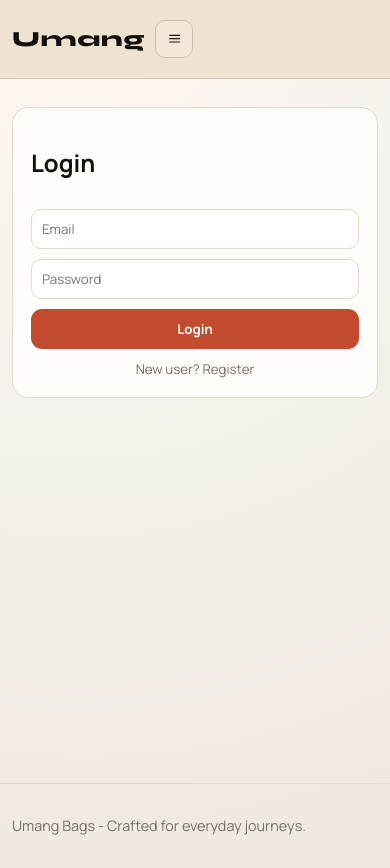
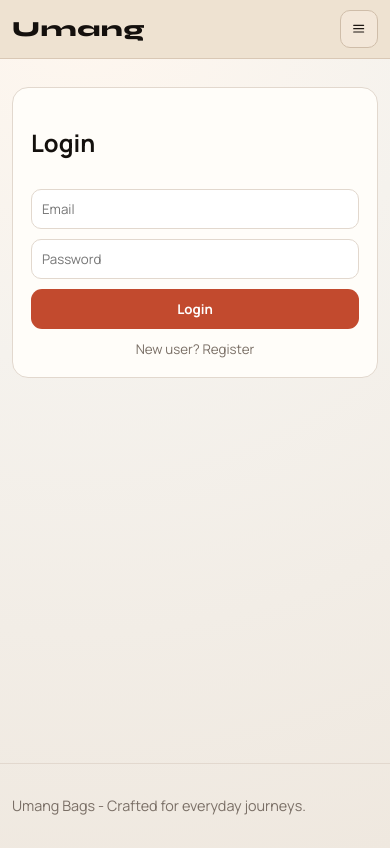
Before and after one commit to umangenterprise/newpolo, a React app in the folder frontend/: page /auth in a window 390 px wide. Built offline with nearby package versions, Linux system fonts and the light colour scheme; no server answers; the HTML template or start-up script is replaced by a standard one.

Commit message:
Fix mobile navbar overflow

```diff
--- a/frontend/src/index.css
+++ b/frontend/src/index.css
@@ -104,6 +104,7 @@ main {
   font-weight: 800;
   font-size: 1.35rem;
   letter-spacing: 0.04em;
+  flex: 0 0 auto;
 }
 
 .nav-links {
@@ -1121,12 +1122,12 @@ button.primary-btn {
 
 @media (max-width: 860px) {
   .nav-inner {
-    grid-template-columns: 1fr auto auto;
+    gap: 12px;
   }
 
   .nav-links,
   .search {
-    grid-column: 1 / -1;
+    max-width: none;
   }
 
   .products-grid {
@@ -1173,15 +1174,21 @@ button.primary-btn {
   }
 
   .nav-inner {
-    height: auto;
+    min-height: 0;
     padding: 10px 0;
     gap: 10px;
-    grid-template-columns: 1fr auto auto;
+    flex-wrap: wrap;
     align-items: center;
+  }
+
+  .logo {
+    flex: 1 1 auto;
+    min-width: 0;
   }
 
   .mobile-menu-toggle {
     display: grid;
+    margin-left: auto;
   }
 
   .nav-links,
@@ -1194,8 +1201,8 @@ button.primary-btn {
   .search.mobile-open,
   .nav-actions.mobile-open {
     display: flex;
-    grid-column: 1 / -1;
     width: 100%;
+    order: 10;
   }
 
   .nav-links.mobile-open {
@@ -1214,6 +1221,7 @@ button.primary-btn {
 
   .search.mobile-open {
     margin-top: 2px;
+    max-width: none;
   }
 
   .nav-actions.mobile-open {
```
